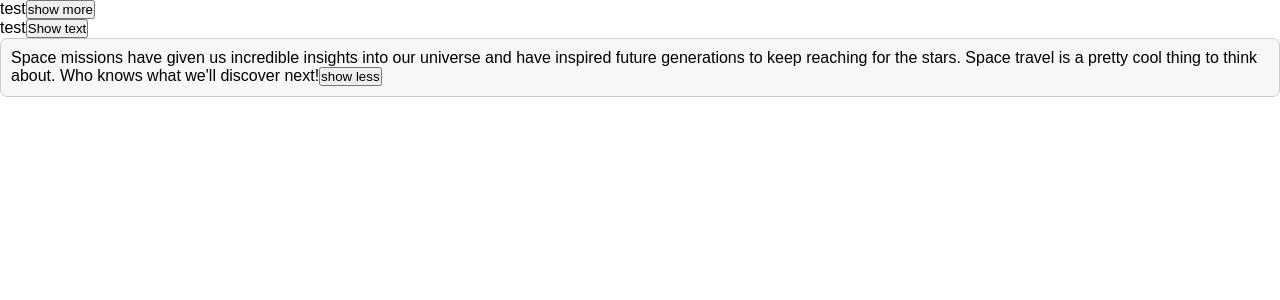
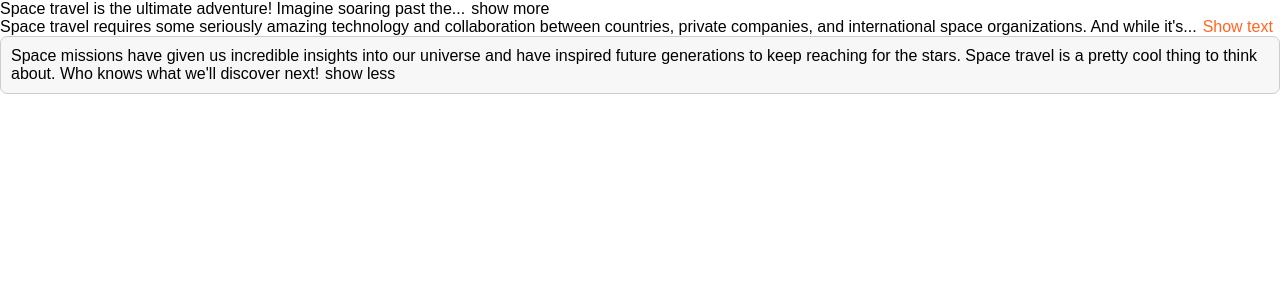
Before and after one commit to satyamkale27/Expand-Text, a React (Create React App) app: page / in a window 1280 px wide. Shown: the top 300 px of the page. Built offline with nearby package versions, Linux system fonts and the light colour scheme.

Commit message:
reusable component created

```diff
--- a/src/App.js
+++ b/src/App.js
@@ -36,7 +36,7 @@ export default function App() {
 }
 
 function TextExpander({
-  collapsedNumWords,
+  collapsedNumWords = 10,
   expandButtonText = "show more",
   collapseButtonText = "show less",
   buttonColor,
@@ -45,14 +45,24 @@ function TextExpander({
   children,
 }) {
   const [isexpanded, setIsExpanded] = useState(expanded);
-  const displayText = isexpanded ? children : "test";
+  const displayText = isexpanded
+    ? children
+    : children.split(" ").splice(0, collapsedNumWords).join(" ") + "...";
   function handelsetIsExpanded() {
     setIsExpanded((curr) => !curr);
   }
+  const buttonStyle = {
+    background: "none",
+    border: "none",
+    font: "inherit",
+    cursor: "pointer",
+    marginLeft: "6px",
+    color: buttonColor,
+  };
   return (
     <div className={className}>
       <span>{displayText}</span>
-      <button onClick={handelsetIsExpanded}>
+      <button onClick={handelsetIsExpanded} style={buttonStyle}>
         {isexpanded ? collapseButtonText : expandButtonText}
       </button>
     </div>
```
